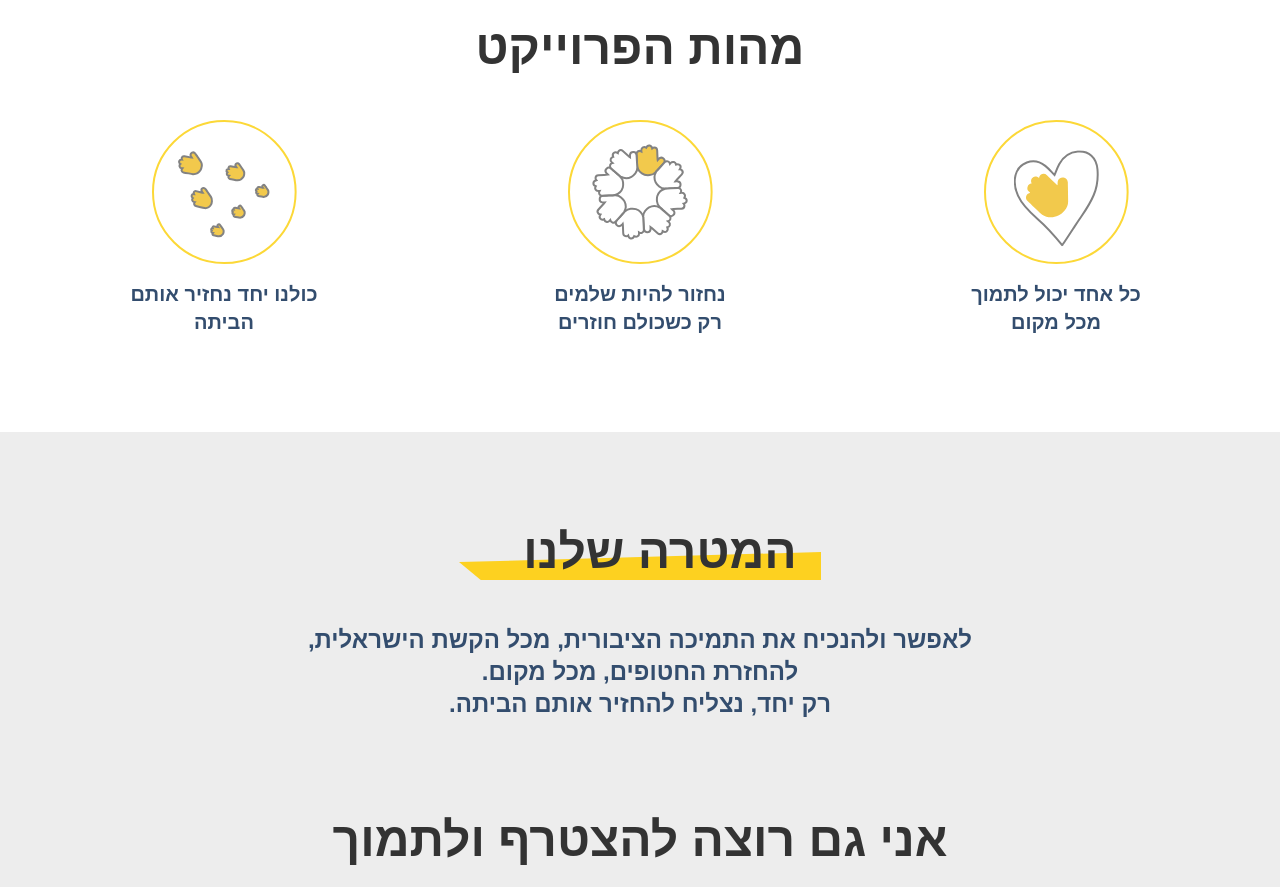
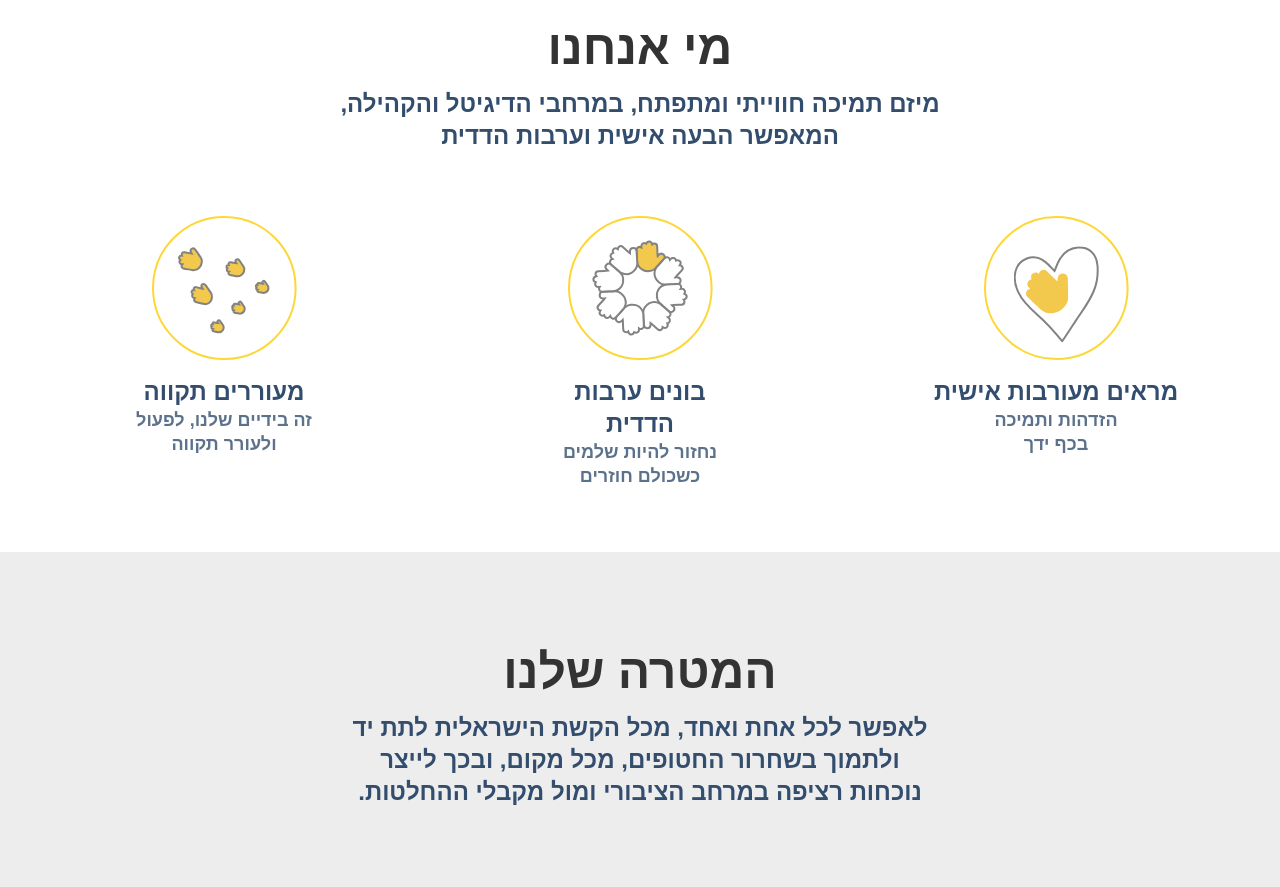
Before and after one commit to yakir-reznik/lend-a-hand, a Nuxt app: page / in a window 1280 px wide. Shown: the part 760-1647 px from the top of the page. Built offline with nearby package versions, Linux system fonts and the light colour scheme; no server answers.

Commit message:
new text content and fixes for spacing

```diff
--- a/components/Nav.vue
+++ b/components/Nav.vue
@@ -10,7 +10,7 @@
 			<div class="flex items-center justify-between tablet:py-4 desktop:py-4">
 				<h1
 					class="flex items-center gap-2 whitespace-nowrap font-extrabold text-dark-900 tablet:text-xl desktop:text-2xl"
-					title="ישראלים מובילים לשחרור החטופים"
+					title="נותנים יד לשחרור החטופים"
 				>
 					<img src="/img/open-hands.svg" class="h-6" alt="Open hands" />
 
@@ -21,10 +21,10 @@
 
 				<ul class="flex gap-4 mobile:hidden">
 					<li>
-						<a class="font-bold underline" href="https://notnim-yad.net/">אני רוצה לתת יד</a>
+						<a class="font-bold underline" href="https://notnim-yad.net/">לתת יד ברשת</a>
 					</li>
 					<!-- <li>
-						<a class="text-black/60 hover:underline">יוצרים ותומכים</a>
+						<a class="text-black/60 hover:underline">ליצור ולתמוך בקהילה</a>
 					</li> -->
 				</ul>
 
--- a/components/SignUpSuccess.vue
+++ b/components/SignUpSuccess.vue
@@ -1,6 +1,6 @@
 <template>
 	<Transition name="scale-in">
-		<div class="py-24 text-center" v-if="props.signedUp">
+		<div class="py-16 text-center desktop:py-24" v-if="props.signedUp">
 			<span ref="scrollAnchor" class="block -translate-y-48"></span>
 			<img
 				class="mx-auto mb-6"
@@ -16,7 +16,7 @@
 				@click="handleClick"
 			>
 				<img src="/img/share.svg" alt="Share icon" />
-				<span>שתף חברים</span>
+				<span>שתפ/י חברים</span>
 			</button>
 		</div>
 	</Transition>
--- a/components/section/Goals.vue
+++ b/components/section/Goals.vue
@@ -1,18 +1,12 @@
 <template>
-	<section class="bg-gray pt-24">
+	<section class="bg-gray pt-16 desktop:pt-24">
 		<div class="wrapper text-center">
-			<h2 class="relative mb-12 inline-block pl-16 pr-6 text-4xl font-bold desktop:text-5xl">
+			<h2 class="relative mx-auto mb-4 text-4xl font-bold desktop:text-5xl">
 				<span class="relative z-10">המטרה שלנו</span>
-				<img
-					class="absolute -bottom-1 left-0 z-0 h-7 opacity-90"
-					src="/img/underline.svg"
-					alt="Yellow styled underline"
-				/>
 			</h2>
-			<p class="mx-auto text-xl font-semibold text-mid desktop:max-w-2xl desktop:text-2xl">
-				לאפשר ולהנכיח את התמיכה הציבורית, מכל הקשת הישראלית, להחזרת החטופים, מכל מקום.
-				<br />
-				רק יחד, נצליח להחזיר אותם הביתה.
+			<p class="mx-auto text-xl font-semibold text-mid desktop:max-w-xl desktop:text-2xl">
+				לאפשר לכל אחת ואחד, מכל הקשת הישראלית לתת יד ולתמוך בשחרור החטופים, מכל מקום, ובכך לייצר נוכחות רציפה
+				במרחב הציבורי ומול מקבלי ההחלטות.
 			</p>
 		</div>
 	</section>
--- a/components/section/Mahut.vue
+++ b/components/section/Mahut.vue
@@ -1,21 +1,28 @@
 <template>
-	<section class="py-24">
+	<section class="pb-16 pt-24">
 		<div class="wrapper text-center">
-			<h2 class="mb-12 text-4xl font-bold desktop:text-5xl">מהות הפרוייקט</h2>
-			<ul class="grid justify-items-center gap-12 desktop:grid-cols-3">
-				<figure class="text-mid max-w-48">
+			<h2 class="mb-4 text-4xl font-bold desktop:text-5xl">מי אנחנו</h2>
+			<p class="mx-auto text-xl font-semibold text-mid tablet:max-w-xl desktop:max-w-2xl desktop:text-2xl">
+				מיזם תמיכה חווייתי ומתפתח, במרחבי הדיגיטל והקהילה, המאפשר הבעה אישית וערבות הדדית
+			</p>
+
+			<ul class="mt-16 grid justify-items-center gap-12 tablet:grid-cols-3 desktop:grid-cols-3">
+				<figure class="max-w-64">
 					<img class="mx-auto mb-4" src="/img/hand-in-heart.svg" alt="Hand in heart" />
-					<figcaption class="text-xl font-semibold">כל אחד יכול לתמוך מכל מקום</figcaption>
+					<figcaption class="text-2xl font-semibold text-mid tablet:text-xl">מראים מעורבות אישית</figcaption>
+					<p class="mx-auto max-w-32 text-lg font-semibold leading-6 text-mid/80">הזדהות ותמיכה בכף ידך</p>
 				</figure>
 
-				<figure class="text-mid max-w-48">
+				<figure class="max-w-48">
 					<img class="mx-auto mb-4" src="/img/hands-in-circle.svg" alt="Hands in circle" />
-					<figcaption class="text-xl font-semibold">נחזור להיות שלמים רק כשכולם חוזרים</figcaption>
+					<figcaption class="text-2xl font-semibold text-mid tablet:text-xl">בונים ערבות הדדית</figcaption>
+					<p class="text-lg font-semibold leading-6 text-mid/80">נחזור להיות שלמים כשכולם חוזרים</p>
 				</figure>
 
-				<figure class="text-mid max-w-48">
+				<figure class="max-w-48 text-mid">
 					<img class="mx-auto mb-4" src="/img/hands-in-triangle.svg" alt="Hands in triangle shape" />
-					<figcaption class="text-xl font-semibold">כולנו יחד נחזיר אותם הביתה</figcaption>
+					<figcaption class="text-2xl font-semibold text-mid tablet:text-xl">מעוררים תקווה</figcaption>
+					<p class="text-lg font-semibold leading-6 text-mid/80">זה בידיים שלנו, לפעול ולעורר תקווה</p>
 				</figure>
 			</ul>
 		</div>
--- a/components/section/MessageBoard.vue
+++ b/components/section/MessageBoard.vue
@@ -1,5 +1,5 @@
 <template>
-	<section class="overflow-hidden py-24">
+	<section class="overflow-hidden py-16 desktop:py-24">
 		<div class="wrapper">
 			<h2 class="relative mb-12 inline-block pl-8 pr-0 text-3xl font-bold">
 				<span class="relative z-10">נתנו יד לאחרונה</span>
--- a/components/section/Signup.vue
+++ b/components/section/Signup.vue
@@ -4,9 +4,19 @@
 			<SignUpSuccess :signedUp />
 
 			<template v-if="!signedUp">
-				<h2 class="mb-12 text-balance pt-24 text-center text-4xl font-bold desktop:text-5xl">
-					אני גם רוצה להצטרף ולתמוך
-				</h2>
+				<div class="mb-16 text-center">
+					<h2
+						class="relative inline-block text-balance px-2 pt-16 text-4xl font-bold mobile:w-64 desktop:pt-20 desktop:text-5xl"
+					>
+						<span class="relative z-10">גם אני רוצה לתת יד ולתמוך</span>
+						<img
+							class="absolute -bottom-3 left-0 h-4 w-full"
+							src="/img/underline.svg"
+							alt="Yellow styled underline"
+						/>
+					</h2>
+				</div>
+
 				<form @submit="handleSubmit">
 					<fieldset class="flex justify-center gap-8">
 						<button
--- a/components/section/hero.vue
+++ b/components/section/hero.vue
@@ -1,11 +1,14 @@
 <template>
 	<div class="relative bg-dark-900 pb-16">
 		<StarField>
-			<RoundImageSlider :personIndex v-if="hydrated" />
+			<ClientOnly>
+				<RoundImageSlider :personIndex />
+			</ClientOnly>
 		</StarField>
 
-		<div class="absolute bottom-0 left-0 w-full bg-dark-900/70 py-8 text-center" v-if="hydrated">
+		<div class="absolute bottom-0 left-0 w-full bg-dark-900/70 py-8 text-center">
 			<div class="wrapper">
+				<ClientOnly>
 					<h2
 						class="overflow-hidden text-ellipsis whitespace-nowrap text-4xl font-bold text-white desktop:text-5xl"
 					>
@@ -14,6 +17,7 @@
 					<p class="text-2xl font-medium text-gray-300">
 						מחכה שנחזיר {{ currentPerson?.gender === 'male' ? 'אותו' : 'אותה' }} הביתה
 					</p>
+				</ClientOnly>
 				<HandBtn class="relative z-10 -mt-4 translate-y-16" @click="handleClick">גם אני רוצה לתת יד</HandBtn>
 			</div>
 		</div>
@@ -72,10 +76,10 @@
 	const personIndex = ref(0)
 	const currentPerson = computed(() => randomizedPeople[personIndex.value])
 
-	const hydrated = ref(false)
+	// const hydrated = ref(false)
 
 	onMounted(() => {
-		hydrated.value = true
+		// hydrated.value = true
 		setInterval(function () {
 			personIndex.value = (personIndex.value + 1) % randomizedPeople.length
 		}, 6000)
```
Lines whose indentation alone changed are shown as unchanged.
